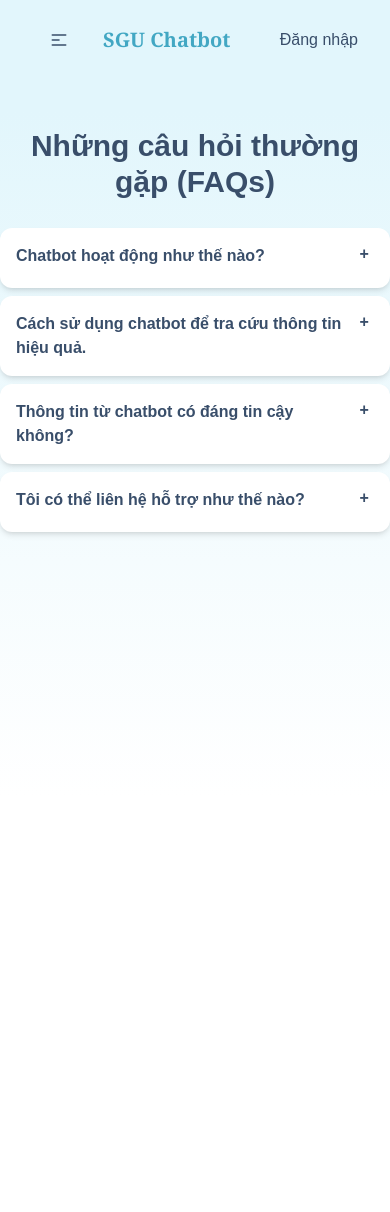
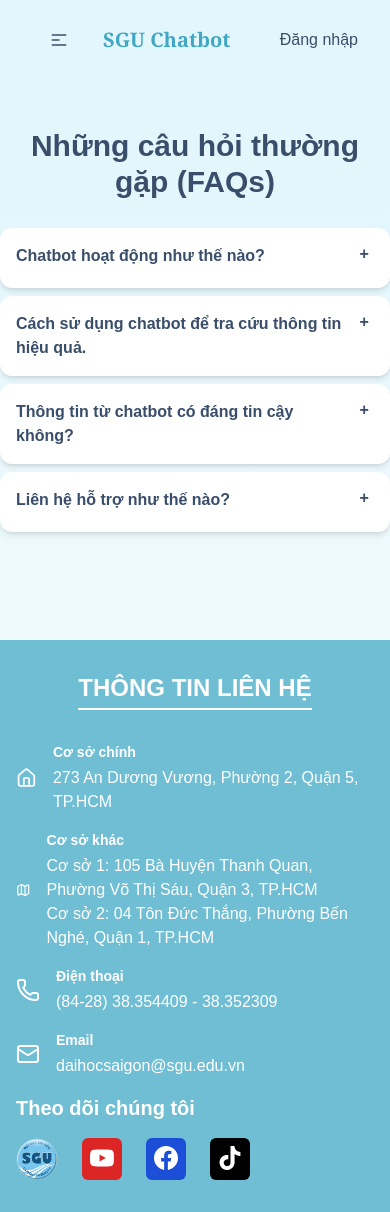
Before and after one commit to lehuyen1012/sgu-handbook-chatbot-ui, a React (Vite) app: page /faq in a window 390 px wide. Before the commit the page ends 844 px from the top, so only its background shows below. Built offline with nearby package versions, Linux system fonts and the light colour scheme; no server answers.

Commit message:
Fix Login and Add How It Works Page

```diff
--- a/src/App.jsx
+++ b/src/App.jsx
@@ -5,6 +5,7 @@
 import ChatBot from "./components/ChatBot";
 import FAQPage from "./pages/FAQPage";
 import LoginPage from "./pages/LoginPage";
+
 import { BrowserRouter, Routes, Route, Link } from "react-router-dom";
 
 function App() {
--- /dev/null
+++ b/src/components/HowItWorks.jsx
@@ -0,0 +1,70 @@
+import { BrainCircuit, FileOutput, FileText, MoveRight } from "lucide-react";
+import React from "react";
+
+const steps = [
+    {
+        icon: <FileText size={64} strokeWidth={2} />,
+        title: "Gửi câu hỏi",
+        description:
+            "Các câu hỏi và thắc mắc của sinh viên được gửi cho chatbot.",
+    },
+    {
+        icon: <BrainCircuit size={64} strokeWidth={2} />,
+        title: "Xử lý bằng AI",
+        description:
+            "Chatbot sử dụng AI để hiểu nội dung và tìm kiếm thông tin phù hợp.",
+    },
+    {
+        icon: <FileOutput size={64} strokeWidth={2} />,
+        title: "Phản hồi nhanh chóng",
+        description:
+            "Câu trả lời được phản hồi nhanh chóng và chính xác ngay trên giao diện.",
+    },
+];
+
+const StepItem = ({ icon, title, description }) => {
+    return (
+        <div className="relative p-6 rounded-2xl bg-white/5 backdrop-blur-sm border border-white/10 hover:border-cyan-500/50 transition-colors group w-full">
+            <div className="flex flex-col gap-4 h-full">
+                <div className="flex items-center justify-center h-24 w-24 mx-auto rounded-2xl bg-linear-to-br from-violet-500/10 to-transparent group-hover:from-violet-500/20 transition-colors">
+                    <div className="text-[var(--primary-button)]">{icon}</div>
+                </div>
+                <div className="flex flex-col flex-1 gap-1 justify-between">
+                    <h4 className="text-center font-bold text-xl">{title}</h4>
+                    <p className="text-center text-gray-600 text-sm">
+                        {description}
+                    </p>
+                </div>
+            </div>
+        </div>
+    );
+};
+
+export default function HowItWorks() {
+    return (
+        <section className="relative overflow-hidden">
+            <div className="max-w-5xl">
+                <div className="grid grid-cols-1 md:grid-cols-3 gap-8 max-w-6xl mx-auto relative">
+                    {steps.map((step, index) => (
+                        <div
+                            key={index}
+                            className="relative flex items-stretch"
+                        >
+                            <StepItem {...step} />
+
+                            {index < steps.length - 1 && (
+                                <div className="hidden md:block absolute top-1/2 -right-4 transform -translate-y-1/2 z-10">
+                                    <MoveRight
+                                        size={32}
+                                        strokeWidth={1}
+                                        className="text-[var(--light-blue)]"
+                                    />
+                                </div>
+                            )}
+                        </div>
+                    ))}
+                </div>
+            </div>
+        </section>
+    );
+}
--- a/src/pages/FAQPage.jsx
+++ b/src/pages/FAQPage.jsx
@@ -1,25 +1,50 @@
+import HowItWorks from "../components/HowItWorks";
+import Footer from "../components/footer";
+
 const dataFAQs = [
-    [
-        "Chatbot hoạt động như thế nào?",
-        "Chatbot hoạt động bằng cách nhận đầu vào từ người dùng, sau đó sử dụng mô hình ngôn ngữ lớn (LLM) như GPT để hiểu và phản hồi lại. Khi kết hợp với LangGraph, chatbot có thể xử lý luồng hội thoại phức tạp thông qua sơ đồ trạng thái – giúp điều hướng giữa các bước như phân tích, gọi công cụ hoặc trả lời. AIAgent đóng vai trò như một trợ lý thông minh, biết tự động gọi công cụ (ví dụ như tra cứu thời tiết, tính toán...) và phối hợp với LLM để đưa ra câu trả lời chính xác, tự nhiên. Sự kết hợp giữa LangGraph, AIAgent và LLM giúp chatbot trở nên linh hoạt, thông minh và có khả năng xử lý các tác vụ nâng cao.",
-    ],
-    [
-        "Cách sử dụng chatbot để tra cứu thông tin hiệu quả.",
-        "Để sử dụng chatbot hiệu quả, hãy đặt câu hỏi rõ ràng, cụ thể và tránh câu dài, mơ hồ. Bạn nên cung cấp đủ thông tin đầu vào để chatbot hiểu đúng nhu cầu. Khi làm việc với chatbot AI như GPT, bạn có thể yêu cầu nó đóng vai (ví dụ: “Hãy đóng vai một chuyên gia tư vấn học tập”) để nhận được câu trả lời phù hợp hơn. Ngoài ra, hãy trao đổi theo từng bước nhỏ, không nên gộp quá nhiều yêu cầu trong một lần hỏi để tránh gây hiểu lầm cho chatbot.",
-    ],
-    [
-        "Thông tin từ chatbot có đáng tin cậy không?",
-        "Thông tin từ chatbot có thể đáng tin cậy trong nhiều trường hợp, đặc biệt khi chatbot được xây dựng trên nền tảng mô hình ngôn ngữ lớn (LLM) hiện đại và được huấn luyện kỹ lưỡng. Tuy nhiên, chatbot vẫn có thể đưa ra thông tin sai lệch, lỗi thời hoặc không chính xác, đặc biệt nếu dữ liệu huấn luyện không cập nhật hoặc thiếu nguồn xác thực. Vì vậy, người dùng nên kiểm tra chéo thông tin quan trọng từ các nguồn chính thống trước khi sử dụng, đặc biệt trong các lĩnh vực như y tế, pháp luật, hay học thuật.",
-    ],
-    [
-        "Tôi có thể liên hệ hỗ trợ như thế nào?",
-        "Vào phần Góp ý/báo lỗi hoặc phòng công tác sinh viên của trường.",
-    ],
+    {
+        question: "Chatbot hoạt động như thế nào?",
+        answer: (
+            <>
+                <p>
+                    Chatbot hoạt động bằng cách nhận đầu vào từ người dùng, sau
+                    đó sử dụng mô hình ngôn ngữ lớn (LLM) như GPT để hiểu và
+                    phản hồi lại. Khi kết hợp với LangGraph, chatbot có thể xử
+                    lý luồng hội thoại phức tạp thông qua sơ đồ trạng thái –
+                    giúp điều hướng giữa các bước như phân tích, gọi công cụ
+                    hoặc trả lời.
+                </p>
+                <p className="mt-4">
+                    AI Agent đóng vai trò như một trợ lý thông minh, biết tự
+                    động gọi công cụ (ví dụ như tra cứu thời tiết, tính toán...)
+                    và phối hợp với LLM để đưa ra câu trả lời chính xác, tự
+                    nhiên. Sự kết hợp giữa LangGraph, AIAgent và LLM giúp
+                    chatbot trở nên linh hoạt, thông minh và có khả năng xử lý
+                    các tác vụ nâng cao.
+                </p>
+                <div className="mt-6">
+                    <HowItWorks />
+                </div>
+            </>
+        ),
+    },
+    {
+        question: "Cách sử dụng chatbot để tra cứu thông tin hiệu quả.",
+        answer: "Để sử dụng chatbot hiệu quả, hãy đặt câu hỏi rõ ràng, cụ thể và tránh câu dài, mơ hồ. Bạn nên cung cấp đủ thông tin đầu vào để chatbot hiểu đúng nhu cầu. Khi làm việc với chatbot AI như GPT, bạn có thể yêu cầu nó đóng vai (ví dụ: “Hãy đóng vai một chuyên gia tư vấn học tập”) để nhận được câu trả lời phù hợp hơn. Ngoài ra, hãy trao đổi theo từng bước nhỏ, không nên gộp quá nhiều yêu cầu trong một lần hỏi để tránh gây hiểu lầm cho chatbot.",
+    },
+    {
+        question: "Thông tin từ chatbot có đáng tin cậy không?",
+        answer: "Thông tin từ chatbot có thể đáng tin cậy trong nhiều trường hợp, đặc biệt khi chatbot được xây dựng trên nền tảng mô hình ngôn ngữ lớn (LLM) hiện đại và được huấn luyện kỹ lưỡng. Tuy nhiên, chatbot vẫn có thể đưa ra thông tin sai lệch, lỗi thời hoặc không chính xác, đặc biệt nếu dữ liệu huấn luyện không cập nhật hoặc thiếu nguồn xác thực. Vì vậy, người dùng nên kiểm tra chéo thông tin quan trọng từ các nguồn chính thống trước khi sử dụng, đặc biệt trong các lĩnh vực như y tế, pháp luật, hay học thuật.",
+    },
+    {
+        question: "Liên hệ hỗ trợ như thế nào?",
+        answer: "Gửi câu hỏi vào hộp thư daihocsaigoc@sgu.edu.vn của trường để có thể được liên hệ hỗ trợ 1 cách nhanh nhất. ",
+    },
 ];
 function FAQPage() {
     return (
-        <div className="flex justify-center min-h-[85vh] h-auto py-7">
-            <div className="md:w-[50%]">
+        <div className="flex flex-col justify-center items-center h-auto">
+            <div className="md:w-[50%] py-7 mb-10">
                 <h1 className="text-3xl text-center font-bold p-5">
                     Những câu hỏi thường gặp (FAQs)
                 </h1>
@@ -30,13 +55,16 @@
                     >
                         <input type="checkbox" />
                         <div className="collapse-title text-base font-bold">
-                            {item[0]}
+                            {item.question}
                         </div>
                         <div className="collapse-content">
-                            <p>{item[1]}</p>
+                            <p>{item.answer}</p>
                         </div>
                     </div>
                 ))}
+            </div>
+            <div className="w-full flex justify-center items-center pt-10">
+                <Footer />
             </div>
         </div>
     );
--- a/src/pages/HomePage.jsx
+++ b/src/pages/HomePage.jsx
@@ -2,6 +2,7 @@
 import Spline from "@splinetool/react-spline";
 import TapeSection from "../components/TapeSection";
 import Footer from "../components/footer";
+import HowItWorks from "../components/HowItWorks";
 import { FontAwesomeIcon } from "@fortawesome/react-fontawesome";
 import { faArrowRight } from "@fortawesome/free-solid-svg-icons";
 
@@ -42,6 +43,14 @@
             <div className="w-full flex justify-center items-center pt-10">
                 <TapeSection />
             </div>
+            <div className="w-full flex justify-center items-center pt-20">
+                <div className="text-center mb-16 mx-auto py-12 lg:py-24 px-4 sm:px-6 lg:pt-12 lg:px-8">
+                    <h2 className="font-bold text-3xl uppercase mb-4 text-[var(--light-blue)] px-4">
+                        Chatbot hoạt động như thế nào?
+                    </h2>
+                    <HowItWorks />
+                </div>
+            </div>
             <div className="w-full flex justify-center items-center pt-10">
                 <Footer />
             </div>
--- a/src/pages/LoginPage.jsx
+++ b/src/pages/LoginPage.jsx
@@ -98,7 +98,7 @@
 
                         <button
                             type="submit"
-                            className="bg-blue-500 hover:bg-blue-600 text-white font-medium rounded-md text-sm py-3 mt-6 transition-colors"
+                            className="!bg-[var(--light-blue)]  text-white font-medium rounded-md text-sm py-3 mt-6 transition-colors"
                         >
                             Đăng nhập
                         </button>
```
Also changed, not shown: src/components/ChatBot.jsx (+68 -29 lines), src/components/NavBar.jsx (+15 -18 lines).
